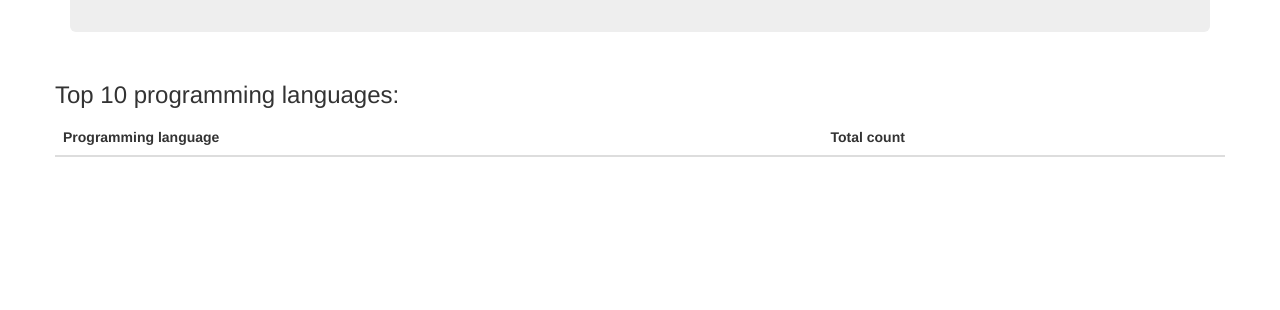
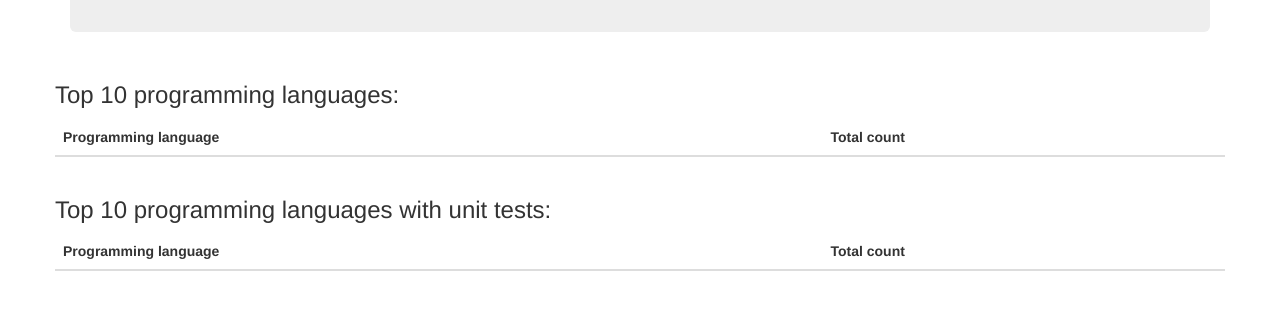
Before and after one commit to PSigfridsson/data_engineering_2_project, a Flask app: page / in a window 1280 px wide. Shown: the part 208-518 px from the top of the page. Run offline with Flask 2, Linux system fonts and the light colour scheme; data that the repository does not hold is empty; some libraries are stand-ins or nearby versions.

Commit message:
flask changes

```diff
--- a/flask_src/app.py
+++ b/flask_src/app.py
@@ -19,5 +19,17 @@ def top10lang():
 
 	return jsonify({'top10': result})
 
+@app.route('/_top10unittest')
+def top10unittest():
+	mongoClient = pymongo.MongoClient("mongodb://localhost:27017/")
+	db = mongoClient["Github_statistics"]
+	col = db["unit_test_count"]
+
+	result = []
+	for x in col.aggregate([{'$sort': {'count': -1}}, {'$limit': 10}]):
+		result.append((x['language'], x['count']))
+
+	return jsonify({'top10': result})
+
 if __name__ == '__main__':
     app.run(host='0.0.0.0', port=5000)
--- a/flask_src/static/js/app.js
+++ b/flask_src/static/js/app.js
@@ -8,4 +8,12 @@ $(document).ready(function(){
         });
     });
 
+    $.getJSON("/_top10unittest", function(data) {
+        console.log(data.top10);
+        $.each(data.top10, function(key,val) {
+            console.log("Val0: "+val[0]+" - Val1: "+val[1]);
+            $('#top10unittesttbody').append('<tr><td>'+val[0]+'</td><td>'+val[1]+'</td></tr>');
+        });
+    });
+
 });
--- a/flask_src/templates/index.html
+++ b/flask_src/templates/index.html
@@ -31,6 +31,19 @@
 					</tbody>
 				</table>
 		</div>
+		<div class="row">
+				<h3>Top 10 programming languages with unit tests:</h3>
+				<table class="table">
+					<thead>
+						<tr>
+							<th>Programming language</th>
+							<th>Total count</th>
+						</tr>
+					</thead>
+					<tbody id="top10unittesttbody">
+					</tbody>
+				</table>
+		</div>
 </div>
 
 
```
Lines whose indentation alone changed are shown as unchanged.
